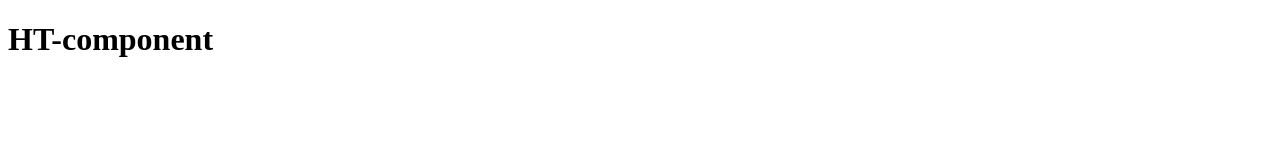
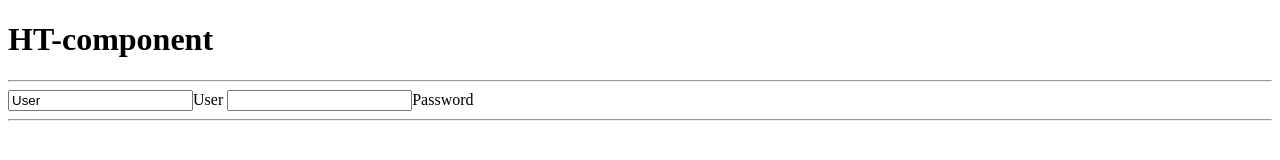
Before and after one commit to maxherzberg/ht-host, a plain HTML site: page index.html in a window 1280 px wide. Drawn offline with Linux system fonts and the light colour scheme.

Commit message:
Added login system to frame.

```diff
--- a/index.html
+++ b/index.html
@@ -6,5 +6,9 @@
     </head>
     <body>
         <h1>HT-component</h1>
+        <hr>
+        <input type="text" name="User" value="User">User
+        <input type="password" name="Password" value="">Password
+        <hr>
     </body>
 </html>
```
